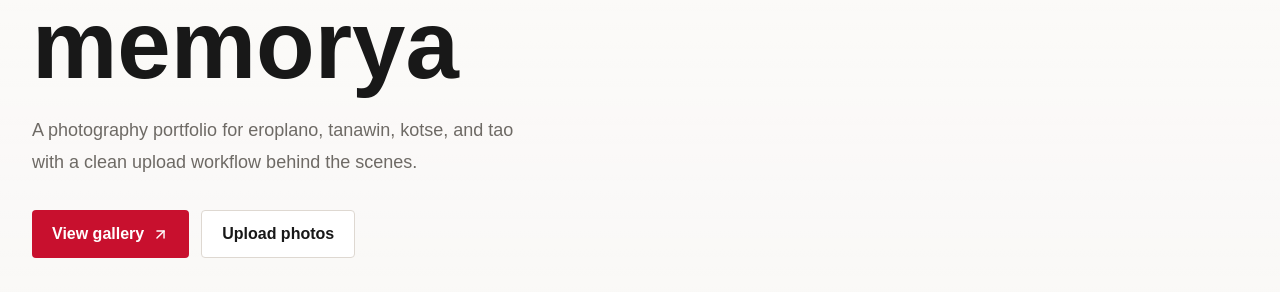
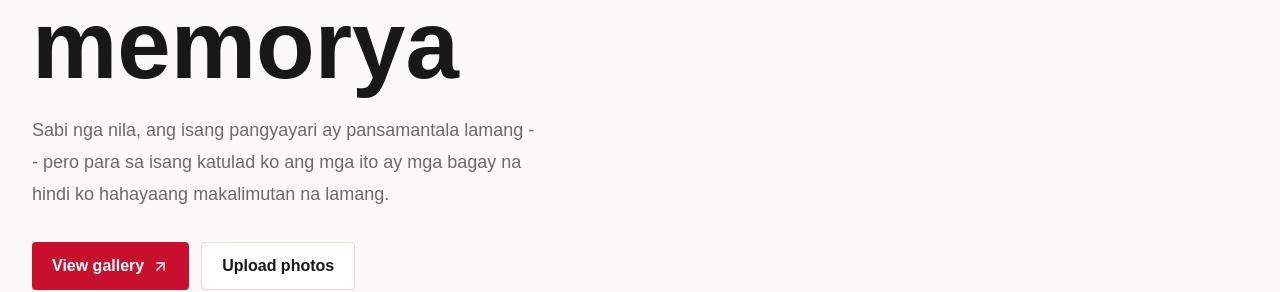
Before and after one commit to Aruchizu/portfolio, a Next.js app: page / in a window 1280 px wide. Shown: the part 1001-1293 px from the top of the page. Built offline with nearby package versions, Linux system fonts and the light colour scheme; no server answers; the database is empty.

Commit message:
Update homepage subtitle

```diff
--- a/src/app/page.tsx
+++ b/src/app/page.tsx
@@ -34,8 +34,9 @@ export default async function Home() {
             nasa aking memorya
           </h1>
           <p className="mt-5 max-w-xl text-base leading-7 text-muted sm:text-lg sm:leading-8">
-            A photography portfolio for eroplano, tanawin, kotse, and tao with
-            a clean upload workflow behind the scenes.
+            Sabi nga nila, ang isang pangyayari ay pansamantala lamang -- pero
+            para sa isang katulad ko ang mga ito ay mga bagay na hindi ko
+            hahayaang makalimutan na lamang.
           </p>
           <div className="mt-8 flex flex-col gap-3 sm:flex-row">
             <Link
```
